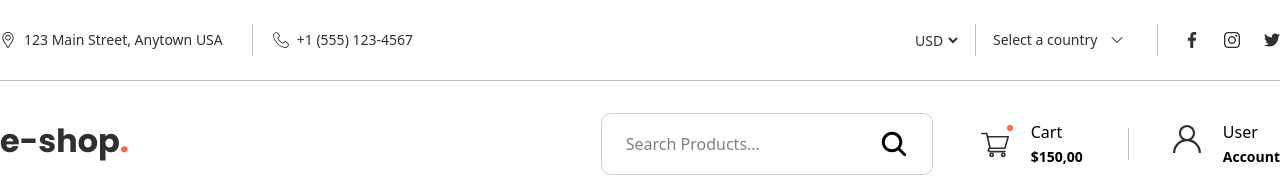
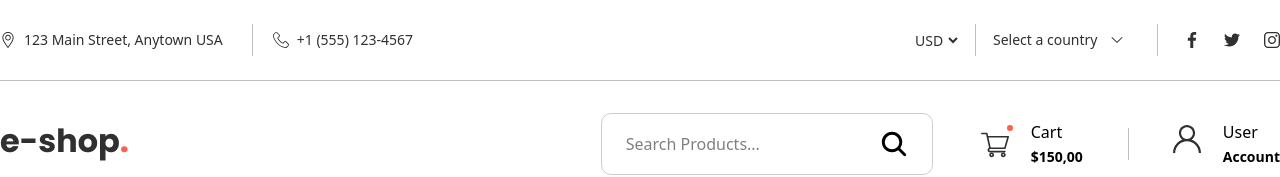
Before and after one commit to mn-sohel/eshop, a React (Vite) app: page / in a window 1280 px wide. Shown: the top 177 px of the page. Built offline with nearby package versions, Linux system fonts and the light colour scheme.

Commit message:
icon updated
icons

```diff
--- a/src/components/header/topbartComponents/TopRightBar.jsx
+++ b/src/components/header/topbartComponents/TopRightBar.jsx
@@ -137,10 +137,10 @@ const TopRightBar = () => {
             <FacebookIcon/>
           </Link>
           <Link to={'#'}>
-            <InstagramIcon/>
+            <TwitterIcon/>
           </Link>
           <Link to={'#'}>
-            <TwitterIcon/>
+            <InstagramIcon/>
           </Link>
         </div>
     </div>
```
